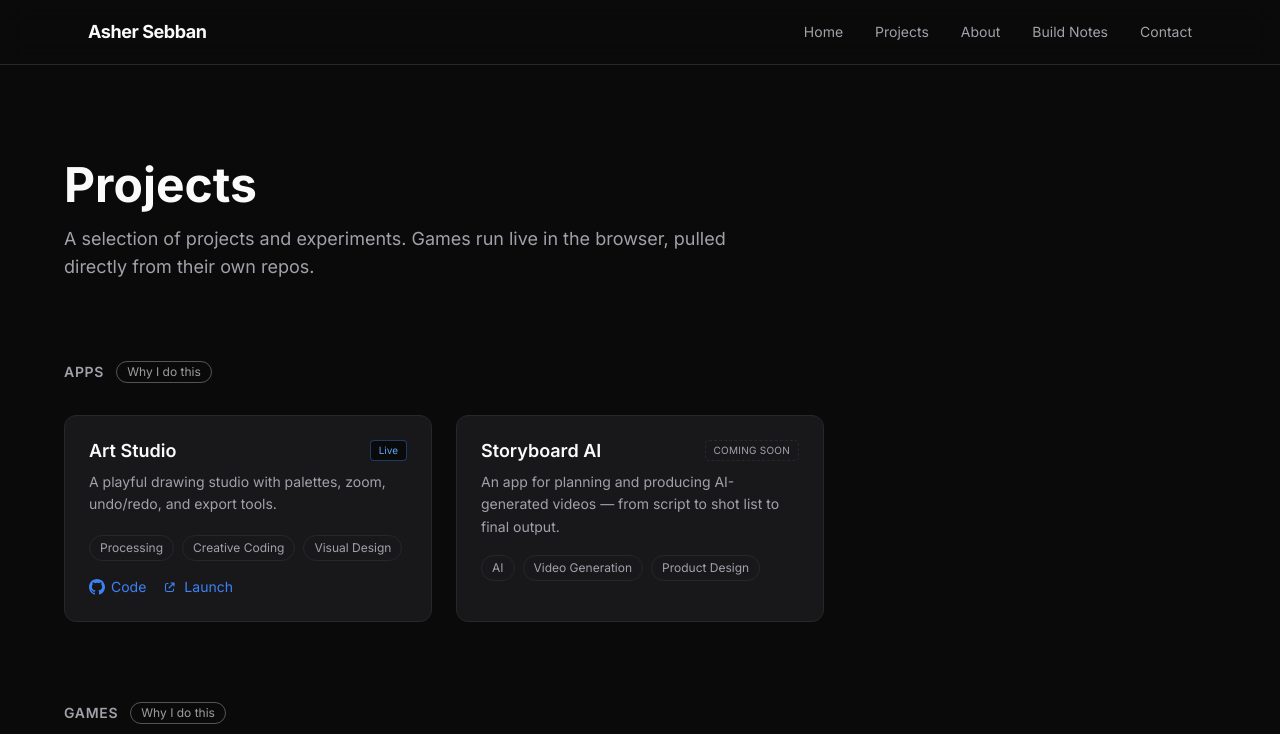
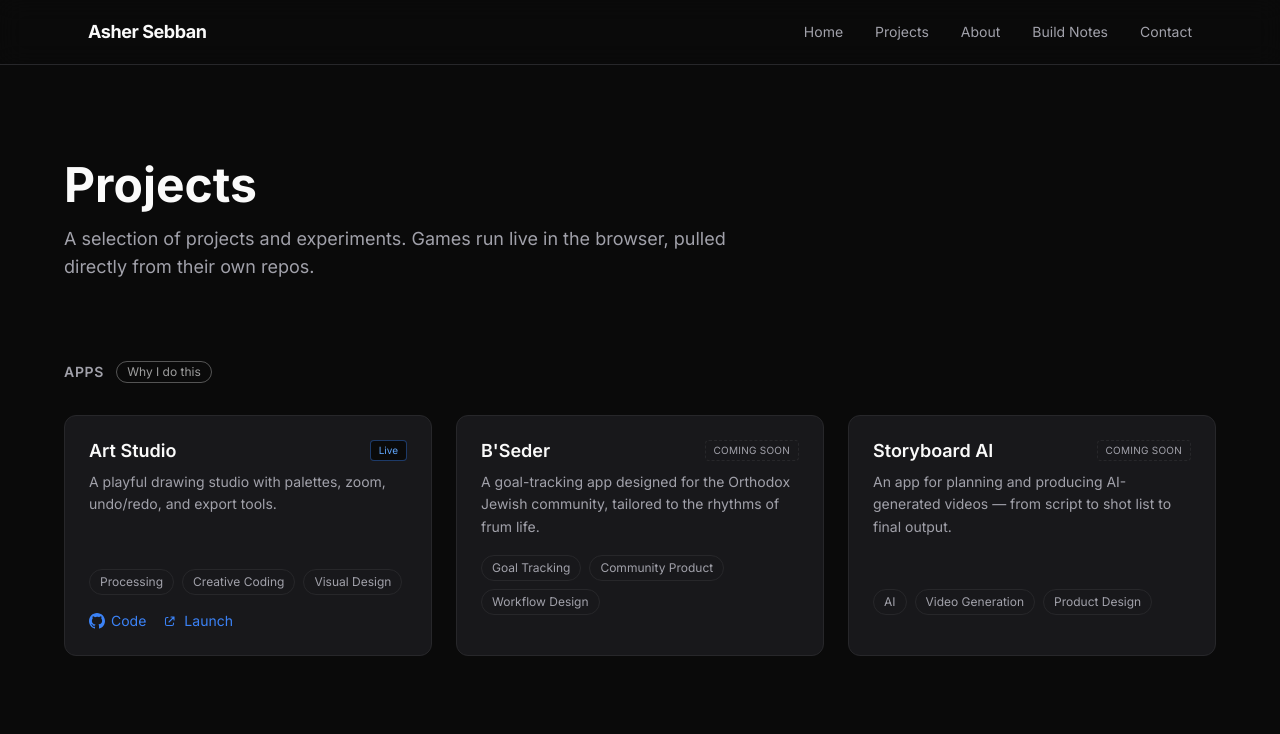
Before and after one commit to ashsebban/sebban.tech, a Next.js app: page /projects in a window 1280 px wide. Shown: the top 734 px of the page. Built offline with nearby package versions, Linux system fonts and the light colour scheme.

Commit message:
Add B'Seder app tile and update apps explainer

```diff
--- a/app/(site)/projects/_components/AppsSection.tsx
+++ b/app/(site)/projects/_components/AppsSection.tsx
@@ -29,8 +29,8 @@ export default function AppsSection({ apps }: { apps: SiteProject[] }) {
         {showTile && (
           <FadeIn>
             <WhyTile
-              title="How I think about apps"
-              body="Prototyping early is how I figure out what to build, not just how to build it. My canvas app revealed a gap the moment I used it: no shape tool. I had to draw everything by hand. That insight only comes from being your own user. The feature is on the list."
+              title="Why I build apps"
+              body="Building apps is one of the main ways I practice solving real problems. It pushes me to understand what users are trying to accomplish, design around their needs, and create workflows that feel simple and useful. For me, app-building is where UX intuition, problem solving, and product thinking come together in a practical way."
               onDismiss={() => setShowTile(false)}
             />
           </FadeIn>
--- a/app/(site)/projects/_content/projects.ts
+++ b/app/(site)/projects/_content/projects.ts
@@ -10,6 +10,18 @@ export const projects: SiteProject[] = [
     status: "live",
     repoUrl: "https://github.com/ashsebban/art-studio",
     deployUrl: "https://ashsebban.github.io/art-studio/",
+    preview: {
+      mode: "external",
+    }
+  },
+  {
+    id: "b-seder",
+    title: "B'Seder",
+    description: "A goal-tracking app designed for the Orthodox Jewish community, tailored to the rhythms of frum life.",
+    category: "app",
+    tech: ["Goal Tracking", "Community Product", "Workflow Design"],
+    status: "coming-soon",
+    deployUrl: "",
     preview: {
       mode: "external",
     }
```
